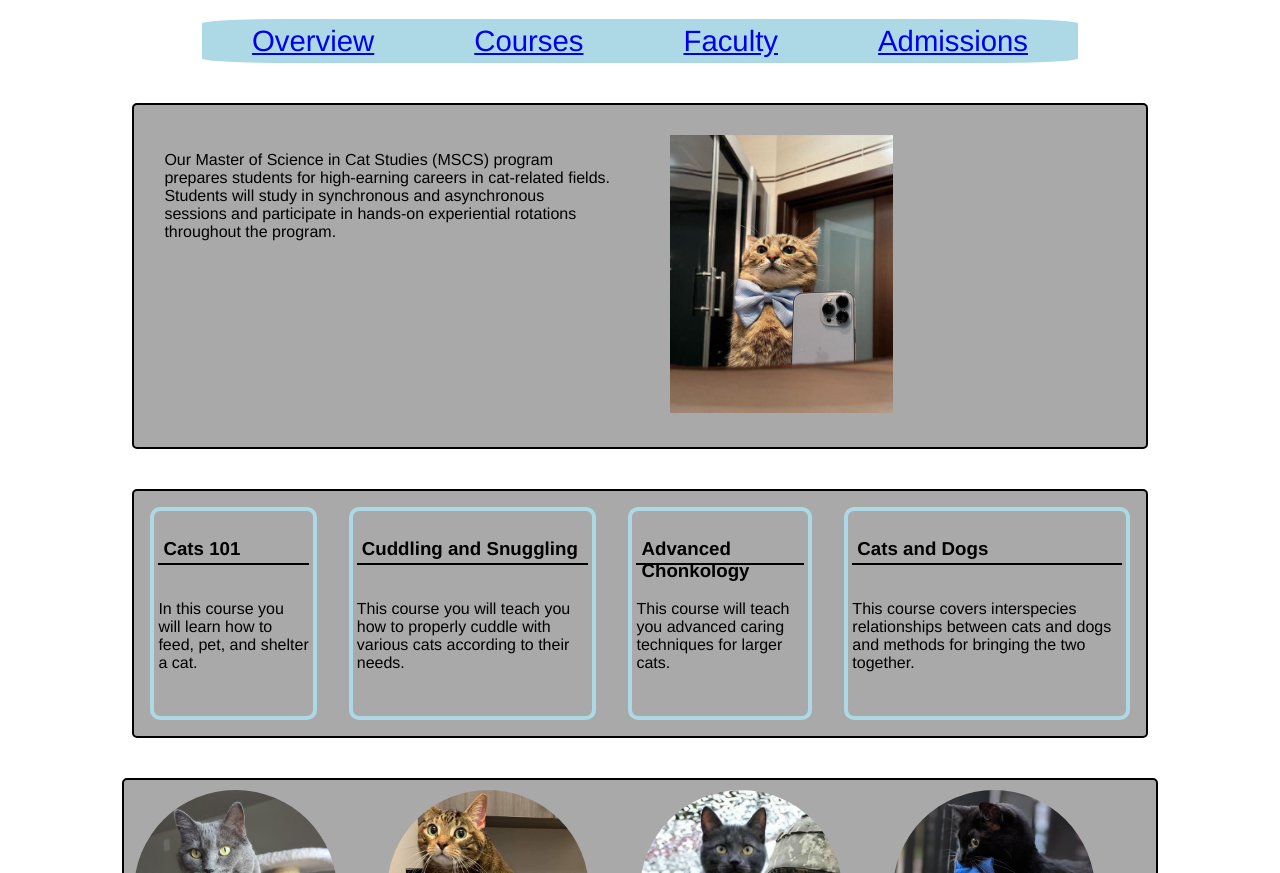
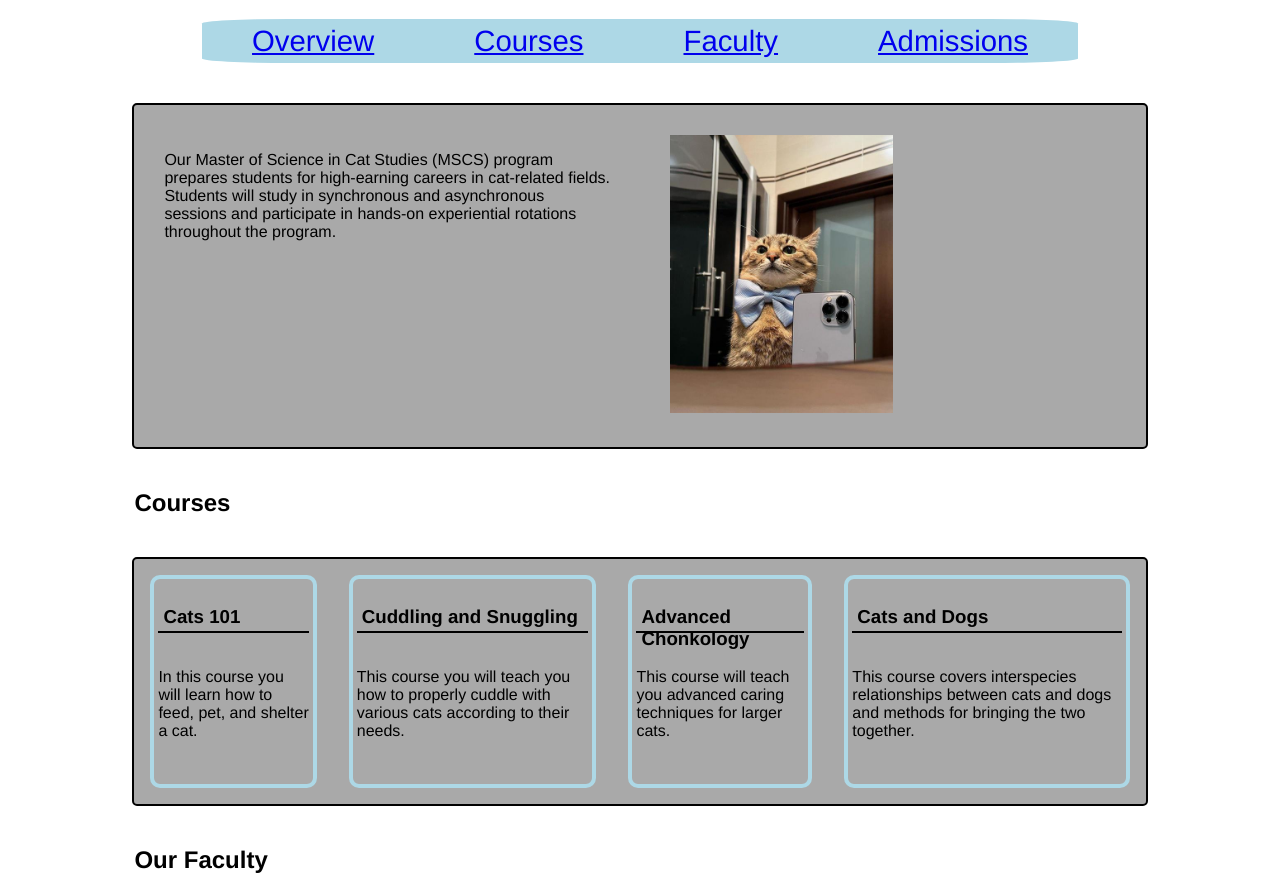
Before and after one commit to ncesare/landing-page, a plain HTML site: page index.html in a window 1280 px wide. Shown: the part 79-952 px from the top of the page. Drawn offline with Linux system fonts and the light colour scheme.

Commit message:
Added subheadings for each section.

```diff
--- a/index.html
+++ b/index.html
@@ -24,6 +24,7 @@
         <img src="images/overview-cat.jpg" alt="A fancy cat with a bow tie">
         </div>
     </div>
+    <h2>Courses</h2>
     <div class="courses" id="courses">
         <div class="course-item">
             <h3>Cats 101</h3>
@@ -42,6 +43,7 @@
             <p>This course covers interspecies relationships between cats and dogs and methods for bringing the two together.</p>
         </div>
     </div>
+    <h2>Our Faculty</h2>
     <div class="faculty" id="faculty">
         <div class="faculty-member">
             <img src="images/dept-chair.jpg" alt="Department Chair">
--- a/styles.css
+++ b/styles.css
@@ -2,7 +2,9 @@
     font-family:'Franklin Gothic Medium', 'Arial Narrow', Arial, sans-serif;
 }
 
-
+h2 {
+    margin-left: 10%;
+}
 
 .nav-banner {
     display:flex;
```
